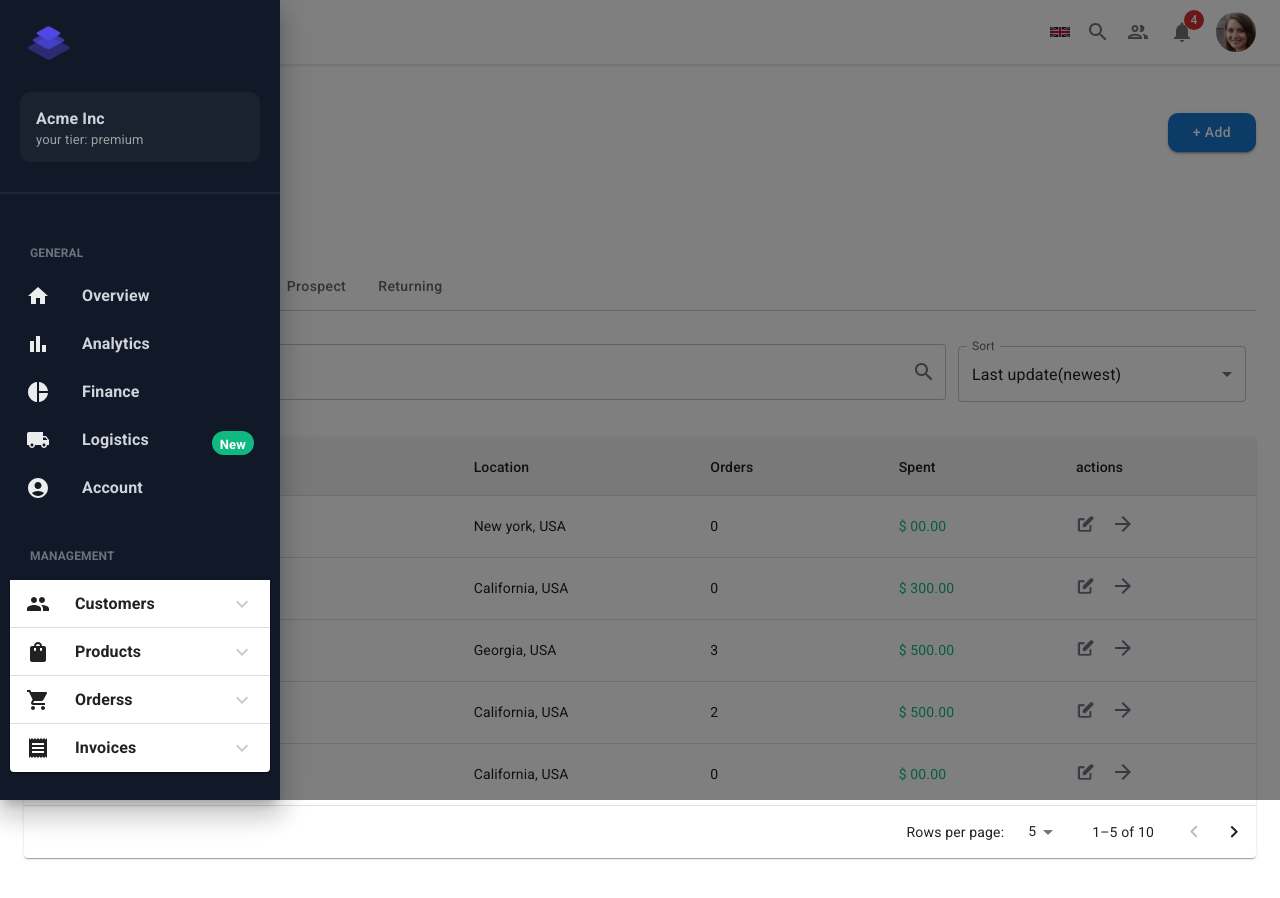
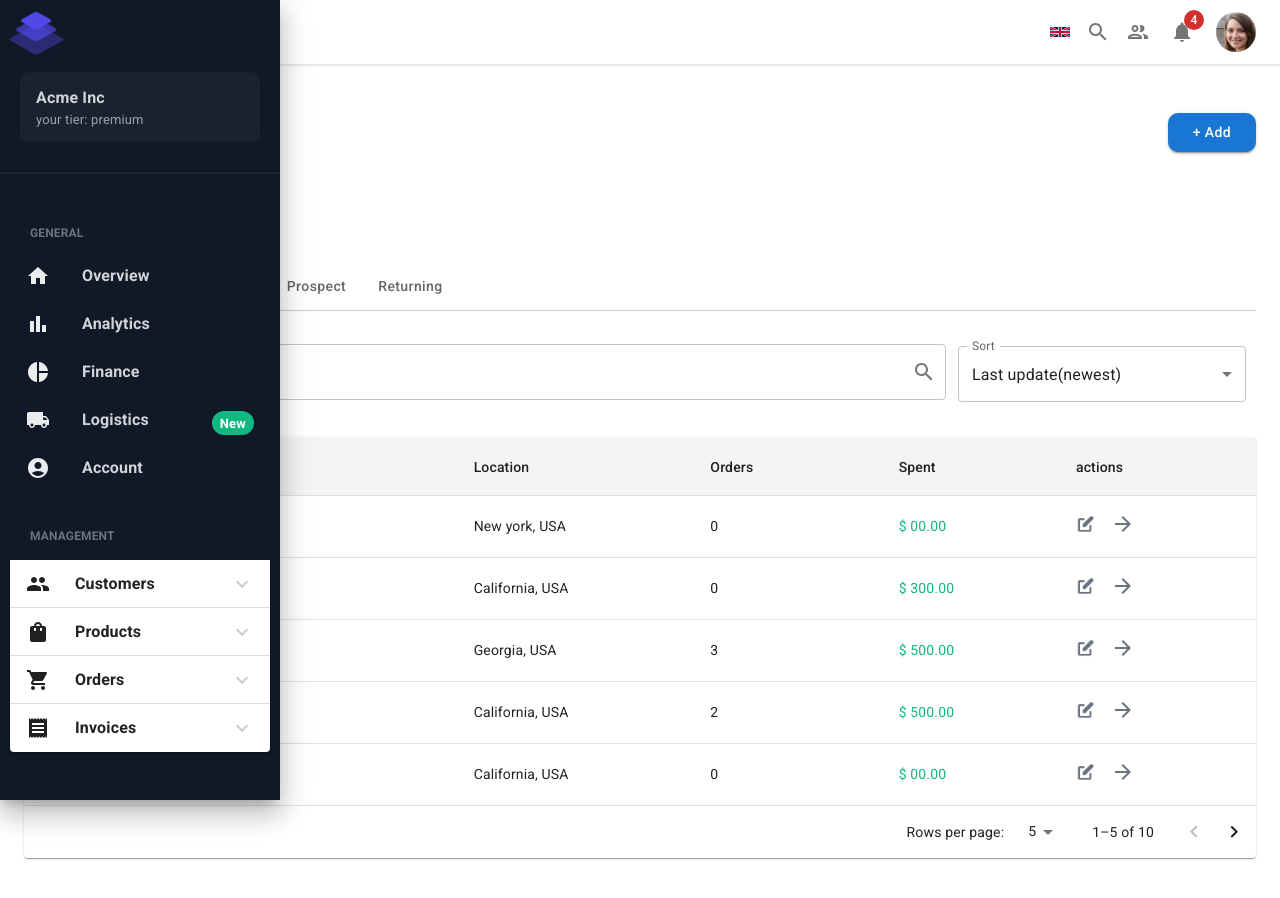
Before and after one commit to amarnathvattikuti/Dashboard-mui, a React (Create React App) app: page /list in a window 1280 px wide. Both pictures are taken after a click on the button 32 px from the left and 32 px from the top of the page. Built offline with nearby package versions, Linux system fonts and the light colour scheme; grey boxes are pictures that could not be loaded.

Commit message:
mui-dashboard-updates

```diff
--- a/src/App.css
+++ b/src/App.css
@@ -1,51 +1,127 @@
-body{ margin: 0px;}
-.subTitle{
+body {
+  margin: 0px;
+}
+/* width */
+::-webkit-scrollbar {
+  width: 10px;
+}
+/* Track */
+::-webkit-scrollbar-track {
+  background: #21293a;
+}
+/* Handle */
+::-webkit-scrollbar-thumb {
+  background: #353d50;
+  border-radius:4px;
+}
+/* Handle on hover */
+::-webkit-scrollbar-thumb:hover {
+  background: #54607e;
+}
+
+.subTitle {
   position: absolute;
-  left: 80px; top:40px; font-size: 14px; color: #ccc;
+  left: 80px;
+  top: 40px;
+  font-size: 14px;
+  color: #ccc;
 }
+.logo{
+  width: "20%";  margin: "30px 20px"
+}
+
 .css-4t3x6l-MuiPaper-root-MuiDrawer-paper,
-.css-1imw6t8-MuiDrawer-docked .MuiDrawer-paper{
+.css-1imw6t8-MuiDrawer-docked .MuiDrawer-paper {
   background-color: #111827 !important;
   color: rgb(209, 213, 219) !important;
 }
-.css-h4y409-MuiList-root{
+
+.css-h4y409-MuiList-root {
   padding: 10px !important;
 }
-.css-1nxmd3h-MuiListItem-root:hover{
+
+.css-1nxmd3h-MuiListItem-root:hover {
   background-color: rgb(36 42 56);
   cursor: pointer;
   width: 95%;
   border-radius: 10px;
 }
-.css-10hburv-MuiTypography-root,.css-ahj2mt-MuiTypography-root{
+
+.css-10hburv-MuiTypography-root,
+.css-ahj2mt-MuiTypography-root {
   font-weight: 600 !important;
 }
-.css-yw020d-MuiAccordionSummary-expandIconWrapper{
+
+.css-yw020d-MuiAccordionSummary-expandIconWrapper {
   color: #ccc !important;
 }
+
 .css-1elwnq4-MuiPaper-root-MuiAccordion-root:first-of-type,
 .css-1elwnq4-MuiPaper-root-MuiAccordion-root:last-of-type,
-.css-1elwnq4-MuiPaper-root-MuiAccordion-root
-{
+.css-1elwnq4-MuiPaper-root-MuiAccordion-root {
   background: transparent !important;
   color: #ccc !important;
   box-shadow: none !important
 }
+
 .css-1whpjm6-MuiToolbar-root {
   position: absolute !important;
   width: 92.5% !important;
   z-index: 1010 !important;
   right: 25px !important;
   background: #eaecee !important;
-  margin-top:-7px;
+  margin-top: -7px;
 }
-.css-pjjt8i-MuiToolbar-root{
+
+.css-pjjt8i-MuiToolbar-root {
   display: none !important;
 }
-.css-15wwp11-MuiTableHead-root{
+
+.css-15wwp11-MuiTableHead-root {
   background-color: #f3f4f6;
 }
-
-.apexcharts-legend-series, .apexcharts-datalabels{
+.apexcharts-legend-series,
+.apexcharts-datalabels {
   display: none;
 }
+.css-1l48ik7 .MuiDrawer-paper, .css-10pjl5o .MuiDrawer-paper, .css-wf16b5 {
+  background: #111827 !important;
+  color: #fff !important;
+}
+.css-67l5gl,
+.css-67l5gl.Mui-expanded {
+  background: transparent !important;
+  color: #ebeced !important;
+}
+.css-1fx8m19{
+  display: flex;
+  color: #d9d3d38a !important;
+}
+.css-1tpp0wj{
+  display: flex;
+}
+.css-1tpp0wj:hover{
+  background: #262c3b;
+}
+.Mui-selected{
+  color: #10b981;
+}
+.css-cveggr-MuiListItemIcon-root{
+  display: flex;
+  color: #ebeced !important;
+}
+.css-i9fmh8-MuiBackdrop-root-MuiModal-backdrop{
+  opacity: 0 !important;
+}
+
+.primary{color: #5048e5 !important}
+.secondary{color:#e6e3e3 !important}
+.success{color: #14b8a6 !important}
+.info{color: #ffb020 !important}
+.danger{color: #ff0000 !important;}
+
+.bg-primary{background-color: #5048e5 !important;}
+.bg-secondary{background-color: #e6e3e3 !important;}
+.bg-success{background-color: #14b8a6 !important;}
+.info{background-color: #ffb020 !important;}
+.danger{background-color: #ff0000 !important;}
--- a/src/components/navbar.js
+++ b/src/components/navbar.js
@@ -1,4 +1,4 @@
-import * as React from 'react';
+import  React,{useState} from 'react';
 //import PropTypes from 'prop-types';
 import AppBar from '@mui/material/AppBar';
 import Box from '@mui/material/Box';
@@ -25,13 +25,15 @@ import CompareArrowsOutlinedIcon from '@mui/icons-material/CompareArrowsOutlined
 import LogoutOutlinedIcon from '@mui/icons-material/LogoutOutlined';
 import DrawerCont from './subComponent/drawer';
 
+
 const drawerWidth = 280;
 const settings = ['Profile', 'Settings', 'Change organisation'];
+
 function ResponsiveDrawer(props) {
   const { window } = props;
-  const [mobileOpen, setMobileOpen] = React.useState(false);
+  const [mobileOpen, setMobileOpen] = useState(false);
 
-  const [anchorElUser, setAnchorElUser] = React.useState(null);
+  const [anchorElUser, setAnchorElUser] = useState(null);
   const handleDrawerToggle = () => {
     setMobileOpen(!mobileOpen);
   };
--- a/src/components/subComponent/accordianList.js
+++ b/src/components/subComponent/accordianList.js
@@ -11,9 +11,58 @@ import PeopleIcon from '@mui/icons-material/People';
 import ShoppingBagIcon from '@mui/icons-material/ShoppingBag';
 import ShoppingCartIcon from '@mui/icons-material/ShoppingCart';
 import ReceiptIcon from '@mui/icons-material/Receipt';
-
+import { useNavigate } from "react-router-dom";
 
 const AccordianList = () => {
+
+    const navigate = useNavigate();
+    const customerList = [
+        {
+            text: 'List',
+            onClick: () => navigate('/list')
+        },
+        {
+            text: 'Details',
+            onClick: () => navigate('/')
+        },
+        {
+            text: 'Edit',
+            onClick: () => navigate('/')
+        }
+    ]
+
+    const productList = [
+        {
+            text: 'List',
+            onClick: () => navigate('/')
+        },
+        {
+            text: 'Create',
+            onClick: () => navigate('/')
+        }
+    ]
+
+    const orderList = [
+        {
+            text: 'List',
+            onClick: () => navigate('/')
+        },
+        {
+            text: 'Details',
+            onClick: () => navigate('/')
+        }
+    ]
+    const invoiceList = [
+        {
+            text: 'List',
+            onClick: () => navigate('/')
+        },
+        {
+            text: 'Details',
+            onClick: () => navigate('/')
+        }
+    ]
+
     return (
         <>
             <Accordion>
@@ -23,7 +72,7 @@ const AccordianList = () => {
                     id="panel1a-header"
                 >
                     <PeopleIcon
-                        style={{marginRight: "25px"}}
+                        style={{ marginRight: "25px" }}
                     />
                     <Typography>
 
@@ -31,13 +80,17 @@ const AccordianList = () => {
                     </Typography>
                 </AccordionSummary>
                 <AccordionDetails>
-                    {['List', 'Details', 'Edit'].map((text, index) => (
-                        <ListItem key={text} disablePadding>
+                    {customerList.map((item, index) => {
+                        const { text, onClick } = item;
+                        return (<ListItem key={text} disablePadding onClick={onClick}>
                             <ListItemButton>
                                 <ListItemText primary={text} />
                             </ListItemButton>
                         </ListItem>
-                    ))}
+
+                        )
+                    }
+                    )}
                 </AccordionDetails>
             </Accordion>
             <Accordion>
@@ -47,20 +100,23 @@ const AccordianList = () => {
                     id="panel1a-header"
                 >
                     <ShoppingBagIcon
-                        style={{marginRight: "25px"}}
+                        style={{ marginRight: "25px" }}
                     />
                     <Typography>
                         Products
                     </Typography>
                 </AccordionSummary>
                 <AccordionDetails>
-                    {['List', 'Create'].map((text, index) => (
-                        <ListItem key={text} disablePadding>
+                    {productList.map((item, index) => {
+                        const {text, onClick} = item;
+                    return (
+                        <ListItem key={text} disablePadding onClick={onClick}>
                             <ListItemButton>
                                 <ListItemText primary={text} />
                             </ListItemButton>
                         </ListItem>
-                    ))}
+                    )}
+                    )}
                 </AccordionDetails>
             </Accordion>
             <Accordion>
@@ -70,20 +126,22 @@ const AccordianList = () => {
                     id="panel1a-header"
                 >
                     <ShoppingCartIcon
-                        style={{marginRight: "25px"}}
+                        style={{ marginRight: "25px" }}
                     />
                     <Typography>
-                        Orderss
+                        Orders
                     </Typography>
                 </AccordionSummary>
                 <AccordionDetails>
-                    {['List', 'Details'].map((text, index) => (
-                        <ListItem key={text} disablePadding>
+                    {orderList.map((item, index) => {
+                     const {text, onClick} = item;
+                    return (
+                        <ListItem key={text} disablePadding onClick={onClick}>
                             <ListItemButton>
                                 <ListItemText primary={text} />
                             </ListItemButton>
                         </ListItem>
-                    ))}
+                    )})}
                 </AccordionDetails>
             </Accordion>
             <Accordion>
@@ -93,20 +151,22 @@ const AccordianList = () => {
                     id="panel1a-header"
                 >
                     <ReceiptIcon
-                        style={{marginRight: "25px"}}
+                        style={{ marginRight: "25px" }}
                     />
                     <Typography>
                         Invoices
                     </Typography>
                 </AccordionSummary>
                 <AccordionDetails>
-                    {['List', 'Details'].map((text, index) => (
-                        <ListItem key={text} disablePadding>
+                    {invoiceList.map((item, index) => {
+                        const {text, onClick} = item;
+                        return(
+                        <ListItem key={text} disablePadding onClick={onClick}>
                             <ListItemButton>
                                 <ListItemText primary={text} />
                             </ListItemButton>
                         </ListItem>
-                    ))}
+                    )})}
                 </AccordionDetails>
             </Accordion>
         </>
--- a/src/components/subComponent/drawer.js
+++ b/src/components/subComponent/drawer.js
@@ -13,13 +13,41 @@ import AccordianList from '../subComponent/accordianList';
 import Divider from '@mui/material/Divider';
 import AccountCircleIcon from '@mui/icons-material/AccountCircle';
 import Chip from '@mui/material/Chip';
+import { useNavigate } from 'react-router-dom';
+
+
 
 const DrawerCont = () => {
+    const navigate = useNavigate();
+
+    const generalItems = [
+        {
+            text: 'Overview',
+            onClick: () => navigate('/')
+        },
+        {
+            text: 'Analytics',
+            onClick: () => navigate('/')
+        },
+        {
+            text: 'Finance',
+            onClick: () => navigate('/')
+        },
+        {
+            text: 'Logistics',
+            onClick: () => navigate('/')
+        },
+        {
+            text: 'Account',
+            onClick: () => navigate('/')
+        }
+    ];
+
+
     return (
         <div>
-            <img src={Logo} alt="logo"
-                style={{ width: "20%", margin: "17px 20px" }}
-            />
+            <img src={Logo}
+            className="logo" alt="logo" />
             <ListItemButton
                 style={{
                     backgroundColor: "#1a212f",
@@ -56,22 +84,24 @@ const DrawerCont = () => {
                 GENERAL
             </div>
             <List>
-                {['Overview', 'Analytics', 'Finance', 'Logistics', 'Account'].map((text, index) => (
-                    <ListItem key={text} disablePadding>
+                {generalItems.map((item, index) => {
+                    const { text, onClick } = item;
+                    return (
+                        <ListItem key={text} disablePadding onClick={onClick}>
                             <ListItemButton>
                                 <ListItemIcon>
-                                {index === 0 ? <HomeIcon style={{ color: "#ebeced" }} /> : ""}
-                                {index === 1 ? <BarChartOutlinedIcon style={{ color: "#ebeced" }} /> : ""}
-                                {index === 2 ? <PieChartIcon style={{ color: "#ebeced" }} /> : ""}
-                                {index === 3 ? <LocalShippingIcon style={{ color: "#ebeced" }} /> : ""}
-                                {index === 4 ? <AccountCircleIcon style={{ color: "#ebeced" }} /> : ""}
+                                    {index === 0 ? <HomeIcon /> : ""}
+                                    {index === 1 ? <BarChartOutlinedIcon /> : ""}
+                                    {index === 2 ? <PieChartIcon /> : ""}
+                                    {index === 3 ? <LocalShippingIcon /> : ""}
+                                    {index === 4 ? <AccountCircleIcon /> : ""}
                                 </ListItemIcon>
                                 <ListItemText primary={text}>
 
                                 </ListItemText>
                                 {
                                     index === 3 ?
-                                    <Chip label="New"  size="small"
+                                        <Chip label="New" size="small"
                                             style={{
                                                 backgroundColor: "#10b981",
                                                 color: "white",
@@ -83,7 +113,9 @@ const DrawerCont = () => {
                                 }
                             </ListItemButton>
                         </ListItem>
-                ))}
+                    )
+                }
+                )}
             </List>
 
             <List>
```
Lines whose indentation alone changed are shown as unchanged.
